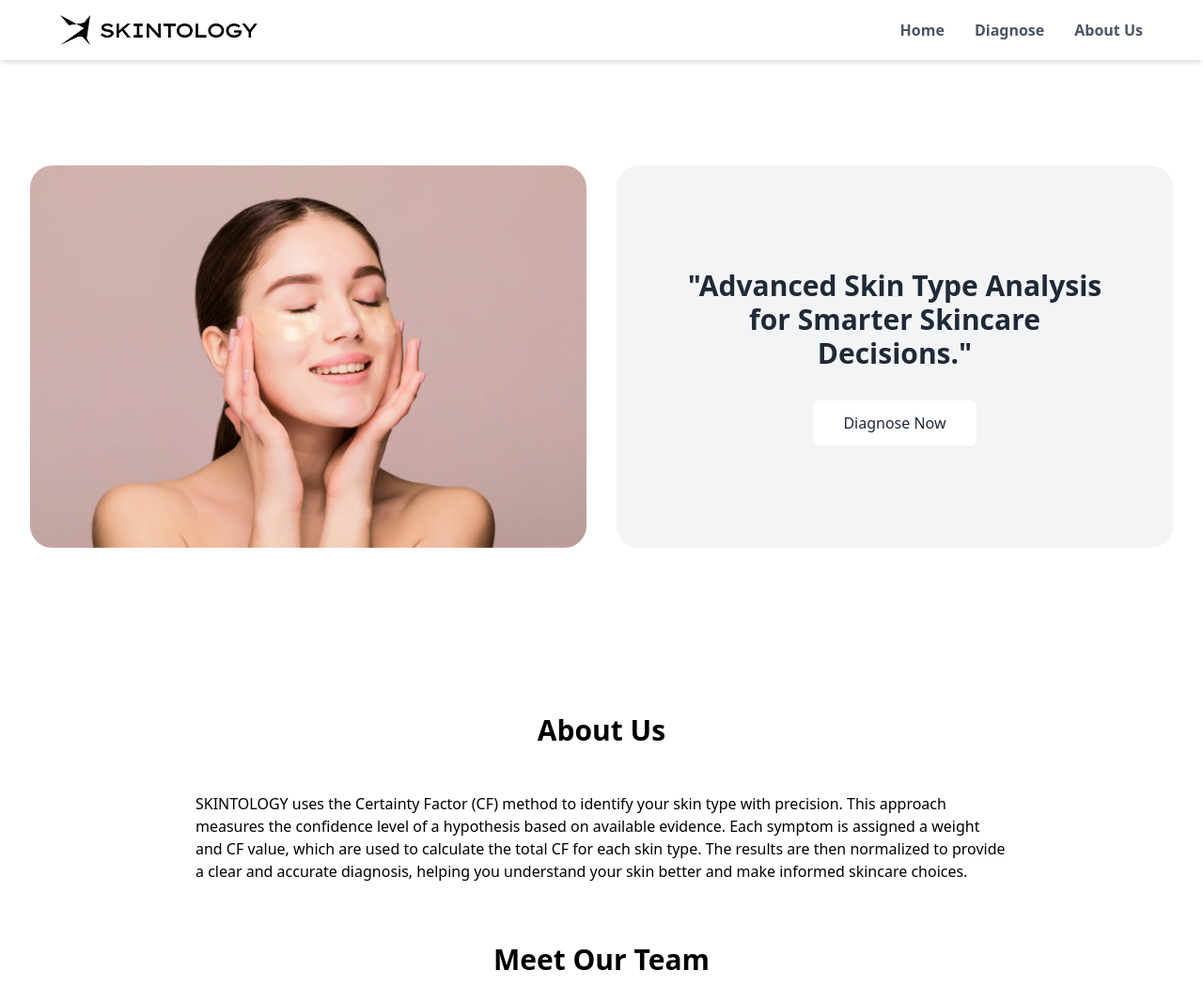
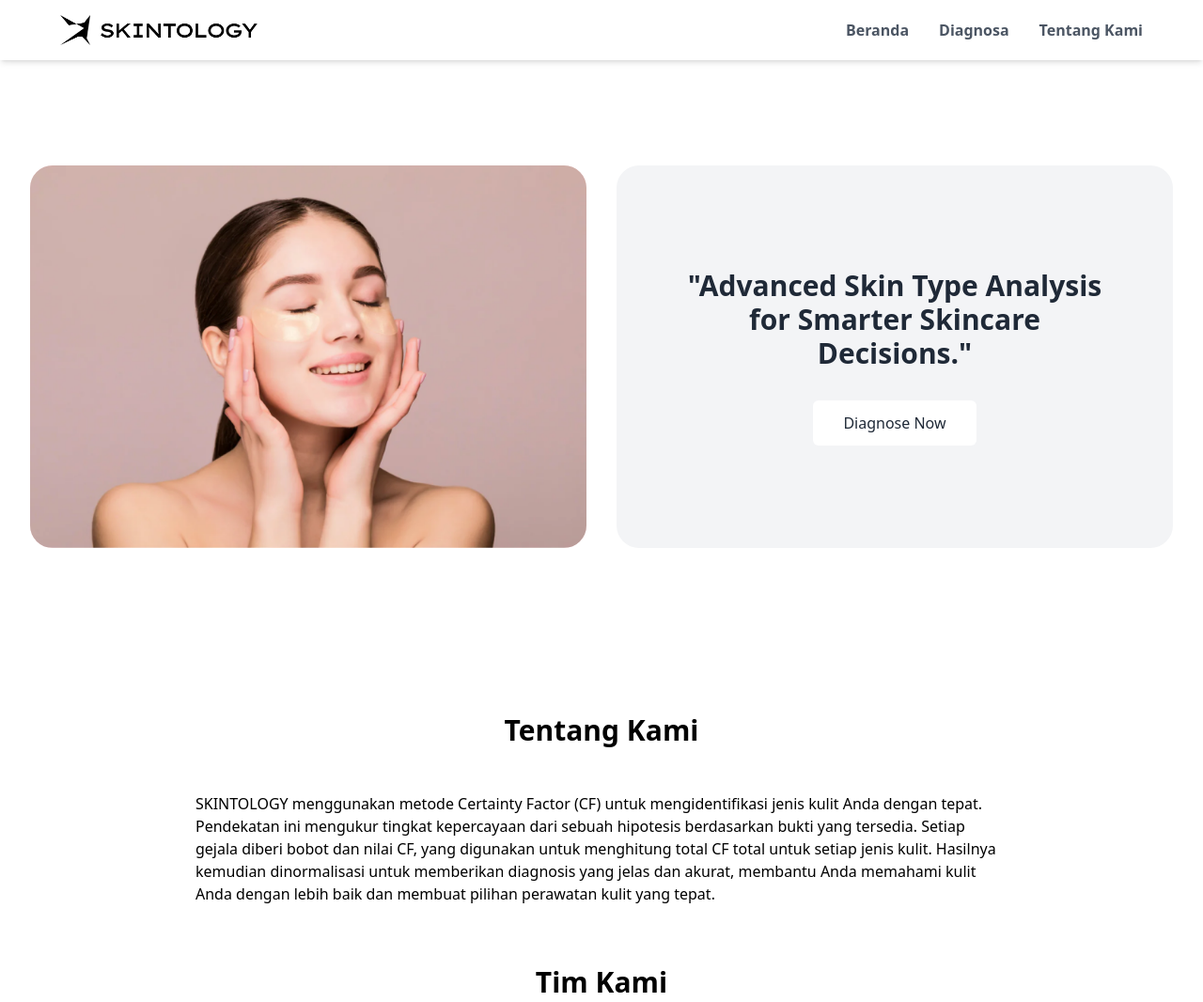
Before and after one commit to FarhanDzakyA/Sistem-Pakar, a website: page index.html in a window 1280 px wide. Shown: the top 1066 px of the page at 94% size. Drawn offline with nearby package versions, Linux system fonts and the light colour scheme; some packages are replaced by stand-ins of ours; a script that the page names is missing.

Commit message:
change into indonesia & add tailwind styles

```diff
--- a/app.js
+++ b/app.js
@@ -160,7 +160,7 @@ document.addEventListener("DOMContentLoaded", function () {
         const button = document.createElement("button");
         button.textContent = "Hitung Hasil";
         button.type = "button";
-        button.className = "bg-blue-500 text-white px-4 py-2 rounded-md hover:bg-blue-600";
+        button.className = "bg-red-900 text-white px-4 py-2 rounded-md hover:bg-red-600 transition duration-300";
 
         // Memasukkan element button ke dalam form di html
         form.appendChild(button);
--- a/index.html
+++ b/index.html
@@ -25,9 +25,9 @@
             </a>
         </div>
         <div class="flex space-x-8 pe-10">
-            <a href="#" class="text-gray-600 hover:text-gray-900 font-semibold">Home</a>
-            <a href="diagnose.html" class="text-gray-600 hover:text-gray-900 font-semibold">Diagnose</a>
-            <a href="#about-us" class="text-gray-600 hover:text-gray-900 font-semibold">About Us</a>
+            <a href="#" class="text-gray-600 hover:text-gray-900 font-semibold">Beranda</a>
+            <a href="diagnose.html" class="text-gray-600 hover:text-gray-900 font-semibold">Diagnosa</a>
+            <a href="#about-us" class="text-gray-600 hover:text-gray-900 font-semibold">Tentang Kami</a>
         </div>
     </nav>
 
@@ -54,19 +54,19 @@
 
     <!-- About Us Section -->
     <div id="about-us" class="max-w-4xl mx-auto px-4">
-        <h2 class="text-3xl font-semibold text-center mb-12">About Us</h2>
+        <h2 class="text-3xl font-semibold text-center mb-12">Tentang Kami</h2>
         <p class="text-gray-700 text-xl leading-relaxed text-justify"></p>
-            SKINTOLOGY uses the Certainty Factor (CF) method to identify your skin type with precision.
-            This approach measures the confidence level of a hypothesis based on available evidence.
-            Each symptom is assigned a weight and CF value, which are used to calculate the total CF
-            for each skin type. The results are then normalized to provide a clear and accurate diagnosis,
-            helping you understand your skin better and make informed skincare choices.
+        SKINTOLOGY menggunakan metode Certainty Factor (CF) untuk mengidentifikasi jenis kulit Anda dengan tepat.
+        Pendekatan ini mengukur tingkat kepercayaan dari sebuah hipotesis berdasarkan bukti yang tersedia.
+        Setiap gejala diberi bobot dan nilai CF, yang digunakan untuk menghitung total CF
+        total untuk setiap jenis kulit. Hasilnya kemudian dinormalisasi untuk memberikan diagnosis yang jelas dan akurat,
+        membantu Anda memahami kulit Anda dengan lebih baik dan membuat pilihan perawatan kulit yang tepat.
         </p>
     </div>
 
     <!-- Team Section -->
     <div class="py-16">
-        <h2 class="text-3xl font-semibold text-center mb-12">Meet Our Team</h2>
+        <h2 class="text-3xl font-semibold text-center mb-12">Tim Kami</h2>
         <div class="max-w-6xl mx-auto px-4">
             <div class="grid grid-cols-1 md:grid-cols-2 lg:grid-cols-4 gap-8">
                 <div class="bg-[#582424] text-white p-4 rounded-lg text-center">
```
Also changed, not shown: diagnose.html (+5 -5 lines).
